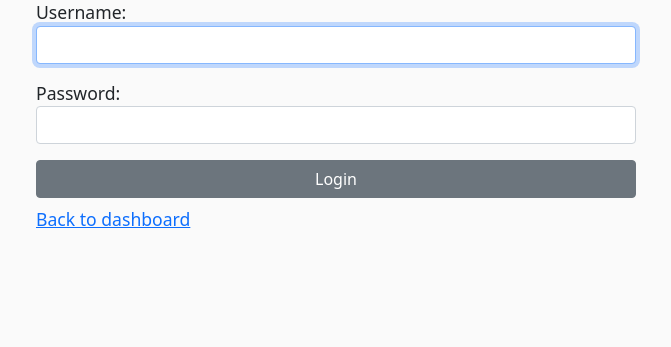
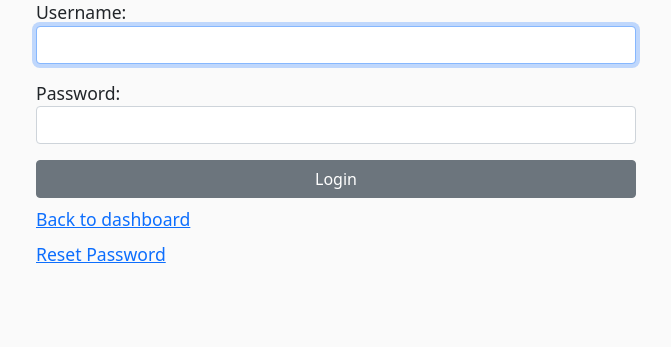
Before and after one commit to mppatterson84/michael_patterson.com, a Django app: page /login/ in a window 1280 px wide. Shown: the part 117-464 px from the top of the page, without its empty margins (304-975 px from the left). Run offline with Django 3.2, Linux system fonts and the light colour scheme; some libraries are stand-ins or nearby versions.

Commit message:
add reset password link

```diff
--- a/mysite/templates/registration/login.html
+++ b/mysite/templates/registration/login.html
@@ -17,6 +17,9 @@
         <p class="my-2">
             <a href="{% url 'dashboard' %}">Back to dashboard</a>
         </p>
+        <p class="my-2">
+            <a href="{% url 'password_reset' %}">Reset Password</a>
+        </p>
     </div>
 </div>
 {% endblock content %}
```
